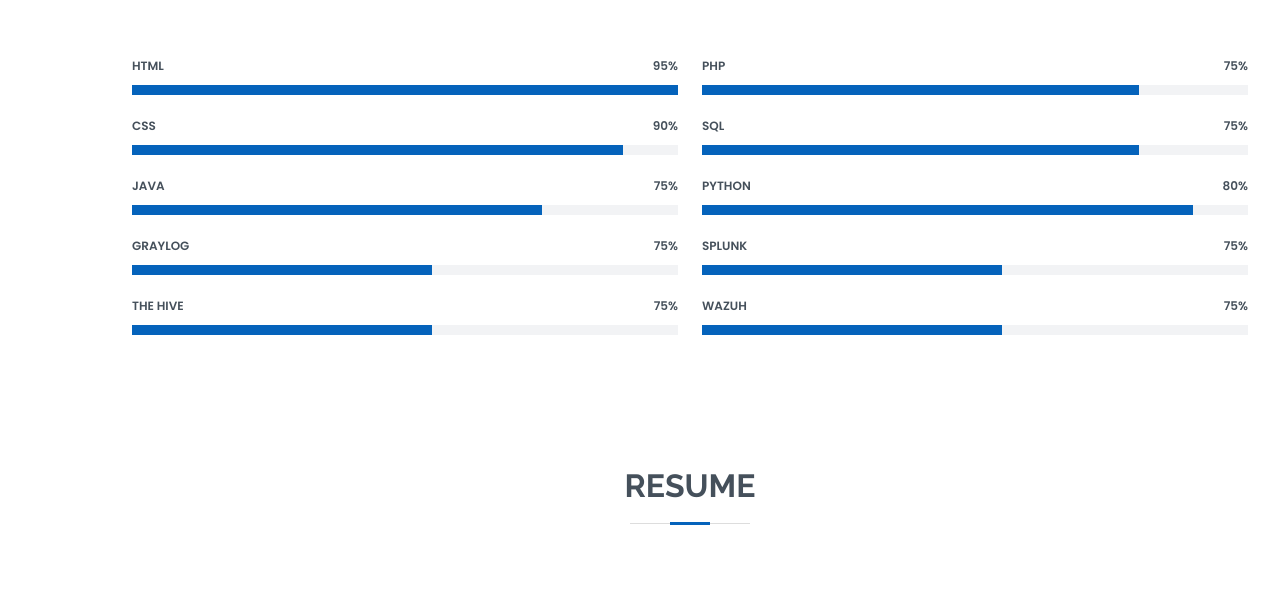
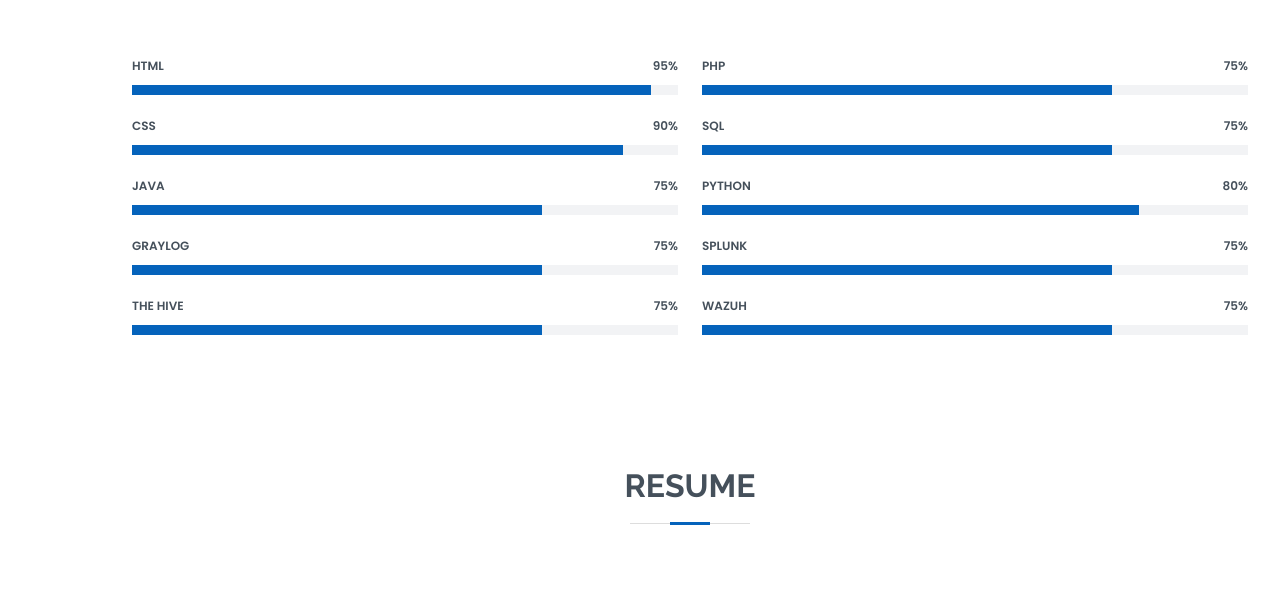
Before and after one commit to Cortexiphann/Cortexiphann.github.io, a plain HTML site: page index.html in a window 1280 px wide. Shown: the part 1417-2009 px from the top of the page. Drawn offline with nearby package versions, Linux system fonts and the light colour scheme.

Commit message:
Update index.html

```diff
--- a/index.html
+++ b/index.html
@@ -101,7 +101,7 @@
         <div class="progress">
           <span class="skill">HTML <i class="val">95%</i></span>
           <div class="progress-bar-wrap">
-                <div class="progress-bar" role="progressbar" aria-valuenow="100" aria-valuemin="0" aria-valuemax="100"></div>
+            <div class="progress-bar" role="progressbar" aria-valuenow="95" aria-valuemin="0" aria-valuemax="100"></div>
           </div>
         </div>
 
@@ -122,14 +122,14 @@
         <div class="progress">
           <span class="skill">Graylog <i class="val">75%</i></span>
           <div class="progress-bar-wrap">
-                <div class="progress-bar" role="progressbar" aria-valuenow="55" aria-valuemin="0" aria-valuemax="100"></div>
+            <div class="progress-bar" role="progressbar" aria-valuenow="75" aria-valuemin="0" aria-valuemax="100"></div>
           </div>
         </div>
 
         <div class="progress">
           <span class="skill">The Hive <i class="val">75%</i></span>
           <div class="progress-bar-wrap">
-                <div class="progress-bar" role="progressbar" aria-valuenow="55" aria-valuemin="0" aria-valuemax="100"></div>
+            <div class="progress-bar" role="progressbar" aria-valuenow="75" aria-valuemin="0" aria-valuemax="100"></div>
           </div>
         </div>
 
@@ -140,39 +140,37 @@
         <div class="progress">
           <span class="skill">PHP <i class="val">75%</i></span>
           <div class="progress-bar-wrap">
-                <div class="progress-bar" role="progressbar" aria-valuenow="80" aria-valuemin="0" aria-valuemax="100"></div>
+            <div class="progress-bar" role="progressbar" aria-valuenow="75" aria-valuemin="0" aria-valuemax="100"></div>
           </div>
         </div>
 
         <div class="progress">
           <span class="skill">SQL <i class="val">75%</i></span>
           <div class="progress-bar-wrap">
-                <div class="progress-bar" role="progressbar" aria-valuenow="80" aria-valuemin="0" aria-valuemax="100"></div>
+            <div class="progress-bar" role="progressbar" aria-valuenow="75" aria-valuemin="0" aria-valuemax="100"></div>
           </div>
         </div>
 
         <div class="progress">
           <span class="skill">Python <i class="val">80%</i></span>
           <div class="progress-bar-wrap">
-                <div class="progress-bar" role="progressbar" aria-valuenow="90" aria-valuemin="0" aria-valuemax="100"></div>
+            <div class="progress-bar" role="progressbar" aria-valuenow="80" aria-valuemin="0" aria-valuemax="100"></div>
           </div>
         </div>
 
         <div class="progress">
           <span class="skill">Splunk <i class="val">75%</i></span>
           <div class="progress-bar-wrap">
-                <div class="progress-bar" role="progressbar" aria-valuenow="55" aria-valuemin="0" aria-valuemax="100"></div>
+            <div class="progress-bar" role="progressbar" aria-valuenow="75" aria-valuemin="0" aria-valuemax="100"></div>
           </div>
         </div>
 
         <div class="progress">
           <span class="skill">Wazuh <i class="val">75%</i></span>
           <div class="progress-bar-wrap">
-                <div class="progress-bar" role="progressbar" aria-valuenow="55" aria-valuemin="0" aria-valuemax="100"></div>
+            <div class="progress-bar" role="progressbar" aria-valuenow="75" aria-valuemin="0" aria-valuemax="100"></div>
           </div>
         </div>
-
-
 
       </div>
 
@@ -180,6 +178,7 @@
 
   </div>
 </section><!-- End Skills Section -->
+
 
     <!-- ======= Resume Section ======= -->
     <section id="resume" class="resume">
```
Lines whose indentation alone changed are shown as unchanged.
